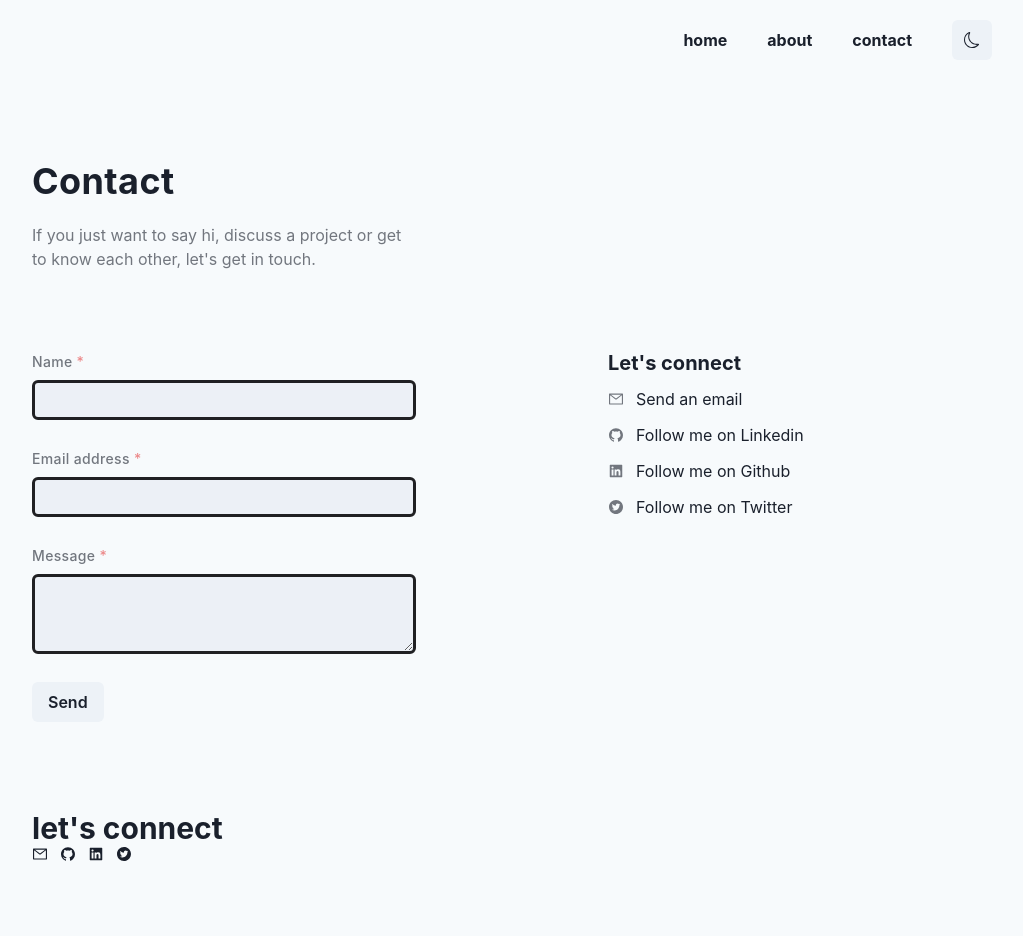
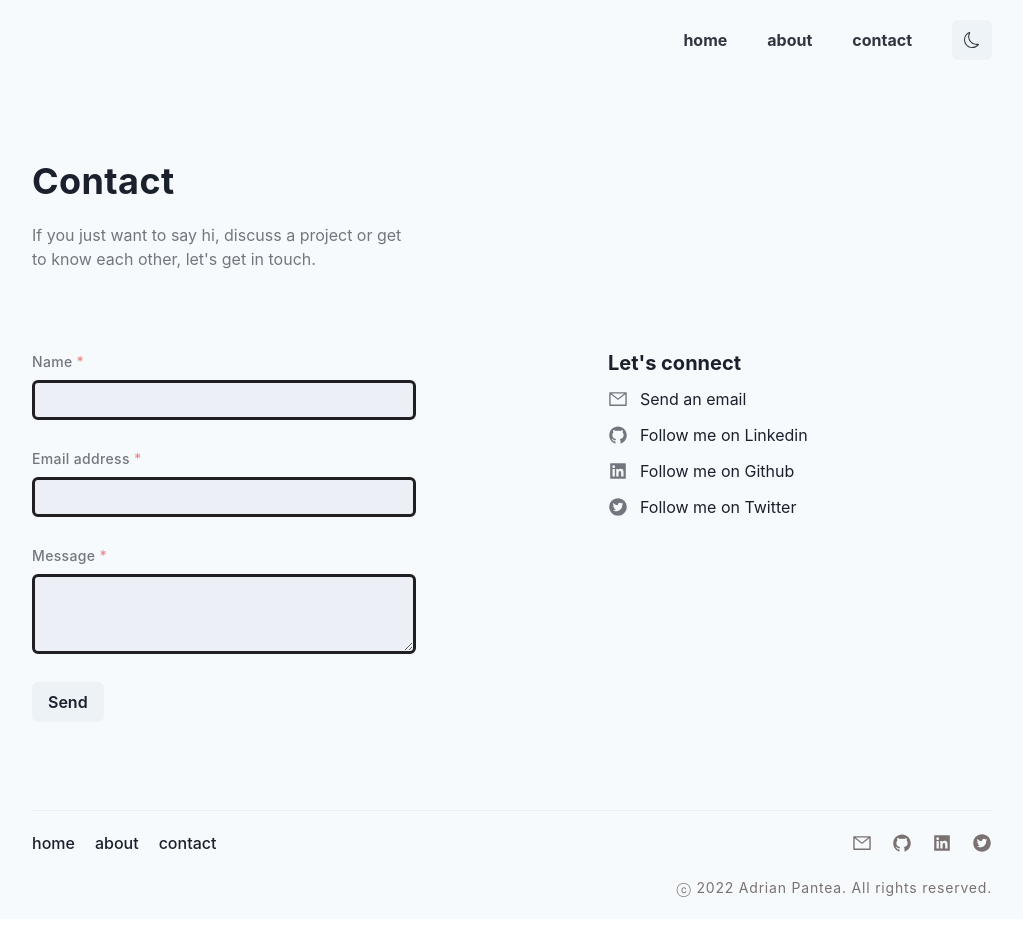
Before and after one commit to adrianp2021/new-portfolio, a Next.js app in the folder my-app/: page /contact in a window 1280 px wide. Shown: the top 936 px of the page, without its empty margins (128-1151 px from the left). Built offline with nearby package versions, Linux system fonts and the light colour scheme.

Commit message:
footer layout, responsiveness

```diff
--- a/my-app/Components/Layout/Footer.js
+++ b/my-app/Components/Layout/Footer.js
@@ -7,7 +7,10 @@ import {
   ListItem,
   useColorModeValue,
   Icon,
+  Link,
 } from "@chakra-ui/react";
+
+import NextLink from "next/link";
 
 import * as ReactIcons from "react-icons";
 import {
@@ -49,159 +52,81 @@ const Footer = () => {
     AiFillTwitterCircle,
   ];
 
-  // const Icon = icons[idx];
-
-  const example = [
-    {
-      name: "eva",
-    },
-    {
-      name: "adam",
-    },
-    {
-      name: "cain",
-    },
-    {
-      name: "abel",
-    },
-  ];
-
   const bgColor = useColorModeValue("gray.50", "#19191C");
 
   return (
     <>
-      <Box px={[0, 0, 10, 40]} h="100%" bg={bgColor}>
-        <Box>
-          <Heading as="h3" size="lg">
-            let&apos;s connect
-          </Heading>
+      <Box px={[0, 0, 10, 40]} bg={bgColor}>
+        <Box maxW="1200px" margin="auto" px={[0, 5, 0]}>
+          <Divider />
+          <Box display={["block", "flex"]}>
+            <Box w={["100%"]} pt={5}>
+              <Box
+                fontWeight="500"
+                display={["block", "block", "flex"]}
+                justifyContent="space-between"
+                alignItems="center"
+              >
+                <Box display={["none", "none", "flex"]}>
+                  <NextLink href="/" passHref>
+                    <Link mr={5} _hover={[{ opacity: ".6" }]}>
+                      home
+                    </Link>
+                  </NextLink>
+                  <NextLink href="/about" passHref>
+                    <Link mr={5} _hover={[{ opacity: ".6" }]}>
+                      about
+                    </Link>
+                  </NextLink>
+                  <NextLink href="/contact" passHref>
+                    <Link mr={5} _hover={[{ opacity: ".6" }]}>
+                      contact
+                    </Link>
+                  </NextLink>
                 </Box>
 
-        <Box h="100px">
-          {/* <List>
-            {socialMedia.map((value, id) => (
-              <ListItem key={id}>
-                <a href={value.link} target="_blank" rel="noreferrer">
-                  <Text
-                    // transform="scaleY(.9)"
-                    transition="0.2s ease-in"
-                    _hover={[{ color: "#777" }]}
-                    fontFamily="Red Hat Text, sans-serif"
-                    letterSpacing={0.4}
-                    // fontSize={["16px"]}
-                    mb={2}
-                  >
-                    {value.name}
-                  </Text>
-                </a>
-              </ListItem>
-            ))}
-          </List> */}
-
-          <List display="flex">
+                <Box>
+                  <List display="flex" justifyContent={["center", "none"]}>
                     {icons.map((value, index) => {
                       const Icon = icons[index];
 
                       return (
-                <ListItem key={index} mr={3}  _hover={[{ color: "#38C397" }, { transition: ".9s ease" },]} >
+                        <ListItem
+                          key={index}
+                          ml={5}
+                          color="#7A7171"
+                          _hover={[
+                            { color: "#38C397" },
+                            { transition: ".9s ease" },
+                            { opacity: "1" },
+                          ]}
+                        >
                           <a
                             href="https://www.linkedin.com/feed/"
                             target="_blank"
                             rel="noreferrer"
-
                           >
-                    <Icon />
+                            <Icon fontSize="20px" />
                           </a>
                         </ListItem>
                       );
                     })}
                   </List>
-
-          {/* {icons.map((value, idx) => (
-            <li key={value.id} className="nav-text">
-              <button
-                className="genre-btn"
-                onClick={() => genreSelectionHandler(value.id)}
+                </Box>
+              </Box>
+              <Box
+                textAlign={["center", "center", "end"]}
+                color="#7A7171"
+                py={5}
               >
-                <Icon icon={icons[idx]} />
-              </button>
-            </li>
-          ))} */}
+                <Text as="span" fontSize="14px" letterSpacing={0.8}>
+                  ⓒ {new Date().getFullYear()} Adrian Pantea. All rights
+                  reserved.
+                </Text>
               </Box>
-        {/* <Box w="100%" display={["block", "block", "flex"]} px={[5, 5, 0]}> */}
-        {/* <Box w={["100%", "100%", "50%", "50%"]} display="flex" mb={5}>
-            <Heading
-              fontFamily="Red Hat Text, sans-serif"
-              fontSize={["20px"]}
-              fontWeight="600"
-            >
-              let&apos;s connect
-            </Heading>
-          </Box> */}
-
-        {/* <Box w={["100%", "100%", "50%", "50%"]}> */}
-        {/* <Box mb={5}>
-              {socialMedia.map((social, index) => {
-                return (
-                  <>
-                    <Box key={index}>
-                    <List key={index}>
-                      <ListItem href={social.link} target="_blank" rel="noreferrer">
-                        <Text
-                          transform="scaleY(.9)"
-                          transition="0.2s ease-in"
-                          _hover={[{ color: "#777" }]}
-                          fontFamily="Red Hat Text, sans-serif"
-                          letterSpacing={0.4}
-                          fontSize={["16px"]}
-                          mb={2}
-                        >
-                          {social.name}
-                        </Text>
-                      </ListItem>
-                    </List>
             </Box>
-                  </>
-                );
-              })}
-            </Box> */}
-
-        {/* <List>
-              {socialMedia.map((value, id) => (
-                <ListItem key={id}>
-                  <a href={value.link} target="_blank" rel="noreferrer">
-                    <Text
-                      transform="scaleY(.9)"
-                      transition="0.2s ease-in"
-                      _hover={[{ color: "#777" }]}
-                      fontFamily="Red Hat Text, sans-serif"
-                      letterSpacing={0.4}
-                      fontSize={["16px"]}
-                      mb={2}
-                    >
-                      {value.name}
-                    </Text>
-                  </a>
-                </ListItem>
-              ))}
-            </List> */}
-
-        {/* <Box mt={5} display="block">
-              <Divider />
-              <Text
-                transform="scaleY(.9)"
-                fontFamily="Red Hat Text, sans-serif"
-                letterSpacing={0.4}
-                color="#777"
-                fontSize={["14px"]}
-                fontWeight="600"
-                py={2}
-              >
-                ⓒ Copyright {new Date().getFullYear()}
-              </Text>
-            </Box> */}
-        {/* </Box>
-        </Box> */}
+          </Box>
+        </Box>
       </Box>
     </>
   );
--- a/my-app/Components/Layout/Navbar.js
+++ b/my-app/Components/Layout/Navbar.js
@@ -36,6 +36,7 @@ const Navbar = () => {
       h={20}
       // border="1px solid"
       justifyContent="flex-end"
+      opacity=".9"
     >
       <Box
         // border=".1px solid purple"
@@ -56,7 +57,7 @@ const Navbar = () => {
               mx={5}
               fontSize="md"
               fontWeight="700"
-              _hover={[{ color: "#38C397" }]}
+              _hover={[{ opacity: ".6" }]}
             >
               home
             </Link>
@@ -66,7 +67,7 @@ const Navbar = () => {
               mx={5}
               fontSize="md"
               fontWeight="700"
-              _hover={[{ color: "#38C397" }]}
+              _hover={[{ opacity: ".6" }]}
             >
               about
             </Link>
@@ -76,7 +77,7 @@ const Navbar = () => {
               mx={5}
               fontSize="md"
               fontWeight="700"
-              _hover={[{ color: "#38C397" }]}
+              _hover={[{ opacity: ".6" }]}
             >
               contact
             </Link>
--- a/my-app/pages/contact.js
+++ b/my-app/pages/contact.js
@@ -247,14 +247,7 @@ function Contact() {
               </form>
             </Box>
 
-            <Box
-              w={["100%", "100%", "40%"]}
-
-              px={[5, 5, 0]}
-
-              mt={[20, 20]}
-
-            >
+            <Box w={["100%", "100%", "40%"]} px={[5, 5, 0]} mt={[20, 20]}>
               <Heading size="md">Let's connect </Heading>
               <List display="block">
                 {socialMedia.map((value, index) => {
@@ -276,7 +269,7 @@ function Contact() {
                     >
                       <a target="_blank" rel="noreferrer" href={value.link}>
                         <Flex alignItems="center">
-                          <Icon opacity=".6"/>
+                          <Icon opacity=".6" fontSize="20px" />
                           <Text ml={3}> {value.name}</Text>
                         </Flex>
                       </a>
```
Lines whose indentation alone changed are shown as unchanged.
